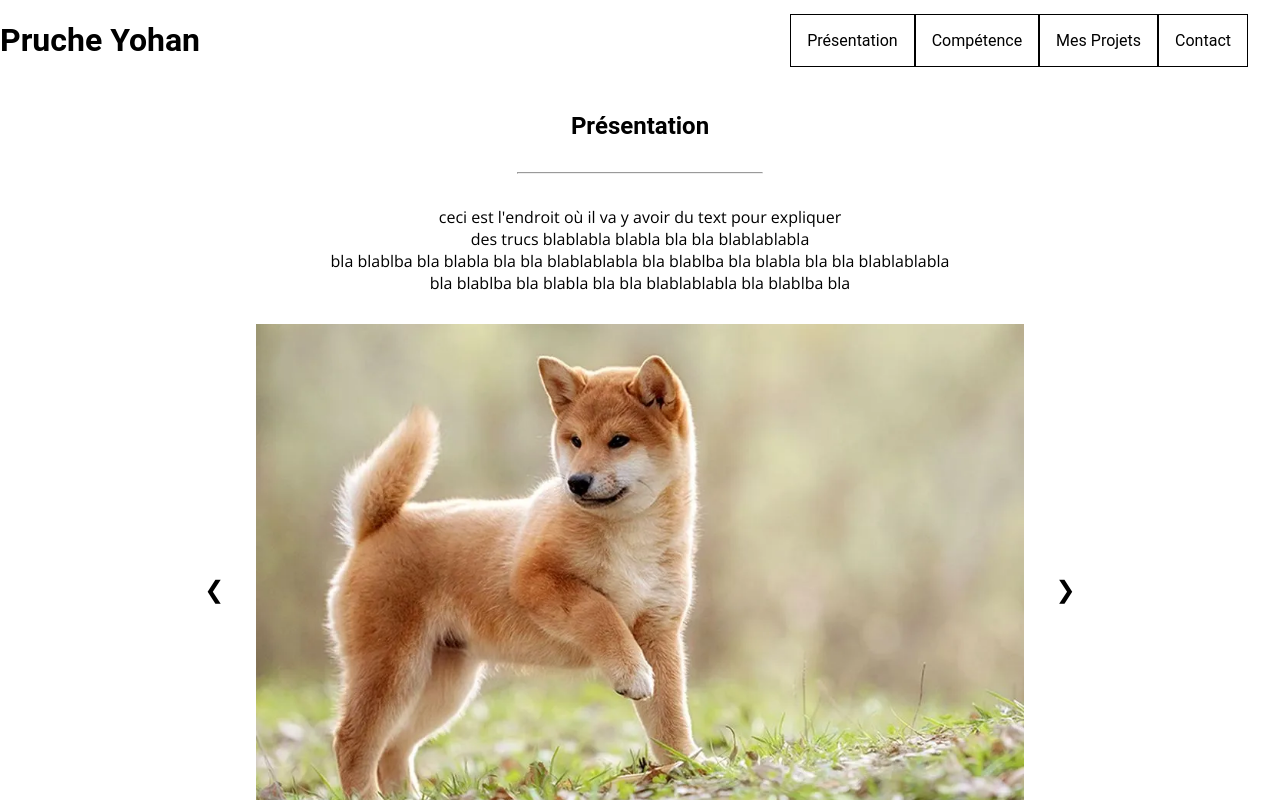
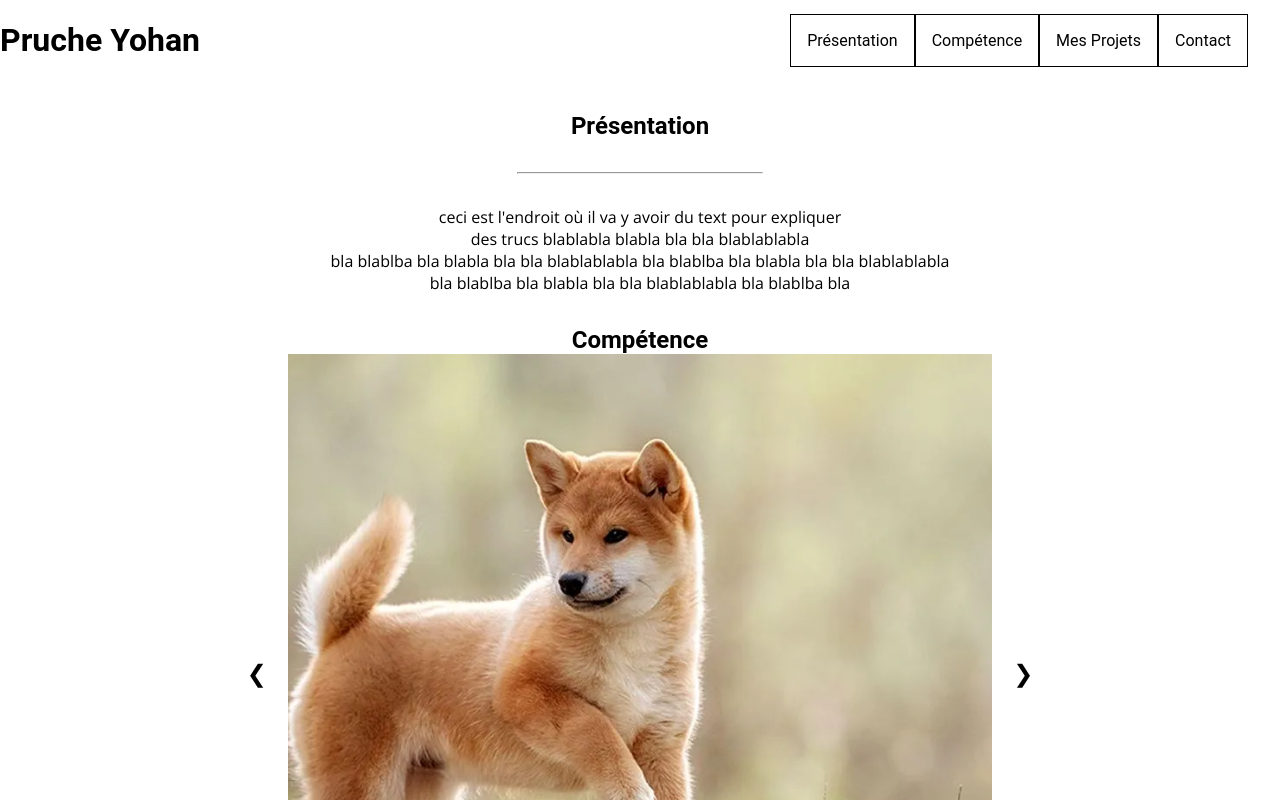
Before and after one commit to Phanttoms/P12-Portfolio, a React (Vite) app in the folder my-react-ts-app/: page / in a window 1280 px wide. Shown: the top 800 px of the page. Built offline with nearby package versions, Linux system fonts and the light colour scheme.

Commit message:
modif style Slider

```diff
--- a/my-react-ts-app/src/components/Slider/index.tsx
+++ b/my-react-ts-app/src/components/Slider/index.tsx
@@ -52,7 +52,12 @@ export default function Slider() {
 			onMouseLeave={handleMouseLeave}
 			id="section2"
 		>
-			<button className="slider__arrow slider__arrow--left" onClick={prevSlide}>
+			<h2>Compétence</h2>
+			<div className="slider">
+				<button
+					className="slider__arrow slider__arrow--left"
+					onClick={prevSlide}
+				>
 					&#10094;
 				</button>
 				<div className="slider__container">
@@ -76,34 +81,39 @@ export default function Slider() {
 				>
 					&#10095;
 				</button>
+			</div>
 		</SliderStyle>
 	);
 }
 
 const SliderStyle = styled.section`
 	width: 100%;
-	height: 30rem;
+	height: auto;
 	display: flex;
-	justify-content: center;
-	.slider__container {
+	flex-direction: column;
+	align-items: center;
+	.slider {
 		display: flex;
 		justify-content: center;
 		align-items: center;
 		height: auto;
 		width: 60%;
+	}
+	.slider__container {
+		width: 100%;
+		height: 40rem;
 		&__imgBox {
 			width: 100%;
+			height: auto;
 			&--img {
 				width: 100%;
-				height: 30rem;
+				height: 40rem;
 				object-fit: cover;
 			}
 		}
 	}
 	.slider__arrow {
 		position: relative;
-		top: 55%;
-		transform: translateY(-50%);
 		background: transparent;
 		border: none;
 		font-size: 24px;
```
Lines whose indentation alone changed are shown as unchanged.
